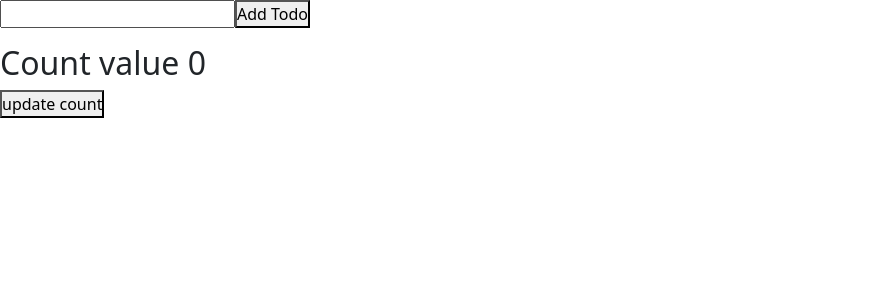
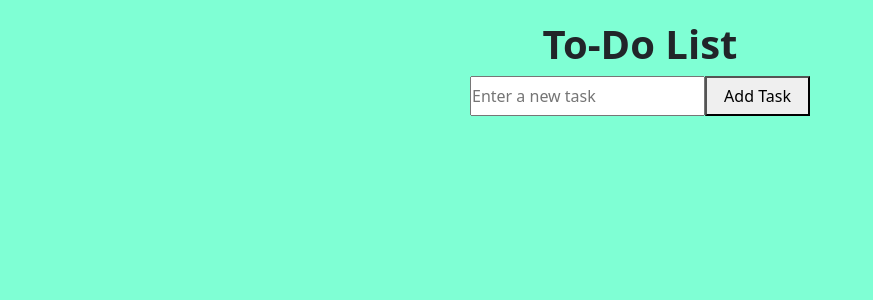
Before and after one commit to shashankbribooks/projects, a Next.js app: page /todo-list in a window 1280 px wide. Shown: the top 300 px of the page, without its empty margins (0-873 px from the left). Built offline with nearby package versions, Linux system fonts and the light colour scheme.

Commit message:
create new project learning & todo-list

```diff
--- a/src/pages/todo-list/index.js
+++ b/src/pages/todo-list/index.js
@@ -1,72 +1,70 @@
-import React, { useState, useEffect } from "react";
-function TodoList() {
-  // const storedTodos = JSON.parse(localStorage.getItem("todos") || "[]");
-  const [todos, setTodos] = useState();
-  const [todoInput, setTodoInput] = useState("");
-  useEffect(() => {
-    localStorage.setItem("todos", JSON.stringify(todos));
-  }, [todos]);
+import { useState } from "react";
+import styles from "../../pages/todo-list/todo.module.css";
 
-  const handleAddTodo = () => {
-    setTodos([...todos, { id: Date.now(), text: todoInput }]);
-    setTodoInput("");
+export default function Home() {
+  const [tasks, setTasks] = useState([]);
+  const [task, setTask] = useState("");
+
+  const addTask = () => {
+    if (task.trim() === "") return;
+    setTasks([...tasks, { id: Date.now(), text: task, completed: false }]);
+    setTask("");
   };
 
-  // if condtion is true => first logic showing & if condition is false then => second logic showing .
-  const checkNumber = (x) => {
-    return x > 10 ? "grater than 10 " : "less then or equal to 10";
+  const deleteTask = (id) => {
+    setTasks(tasks.filter((task) => task.id !== id));
   };
-  console.log(checkNumber(4));
 
-  //object
-  const person = {
-    name: "imtz",
-    age: 25,
-    course: "mca",
+  const toggleTaskCompletion = (id) => {
+    setTasks(
+      tasks.map((task) =>
+        task.id === id ? { ...task, completed: !task.completed } : task
+      )
+    );
   };
-  console.log(person.age);
-
-  //map function
-  const x = [1, 2, 3, 4, 5, 6, 7, 8, 9, 10];
-  const db = x.map((x) => x + 5);
-  console.log(db);
-
-  //filter map function
-  const num = [2, 4, 5, 6, 7, 8, 9, "num"];
-  console.log(num);
-  const even_num = num.filter((x) => x % 2 === 0);
-  console.log(even_num);
-
-  //reduce functin
-  const number = [2, 3, 4, 56, 6, 8];
-  console.log(number, "without reduce value");
-  const sum = number.reduce((acc, cur) => acc + cur);
-  console.log(sum);
-
-  //useEffect when it working our compoent is mount .. ya data fetching..
-  // useEffect(() => {
-  //   alert("welcome to our count page");
-  // }, []);
-  const [count, setCount] = useState(0);
-  // useEffect(() => {
-  //   alert("count was change");
-  // }, [count]);
 
   return (
-    <div>
-      <input value={todoInput} onChange={(e) => setTodoInput(e.target.value)} />
-      <button onClick={handleAddTodo}>Add Todo</button>
-      <ul>
-        {todos?.map((todo) => (
-          <li key={todo.id}>{todo.text}</li>
-        ))}
-      </ul>
-      <div>
-        <h2>Count value {count}</h2>
-        <button onClick={() => setCount(count + 1)}>update count</button>
+    <div className={styles.container}>
+      <div className={styles.main}>
+        <h1 className="text-center fw-bold ">To-Do List</h1>
+        <div className="d-flex justify-content-between">
+          <input
+            type="text"
+            value={task}
+            onChange={(e) => setTask(e.target.value)}
+            placeholder="Enter a new task"
+          />
+          <button onClick={addTask} className={styles.btn}>
+            Add Task
+          </button>
+        </div>
+        <ul className={`${styles.taskList} list-group-numbered `}>
+          {tasks.map((task) => (
+            <div className="d-flex justify-content-between">
+              <li
+                key={task.id}
+                className={`${styles.taskItem} list-group-item`}
+                style={{
+                  textDecoration: task.completed ? "line-through" : "none",
+                  color: task.completed ? "red" : "green",
+                  border: task.completed ? "0.005px solid red" : "none",
+                }}
+              >
+                {task.text}
+              </li>
+              <div>
+                <button
+                  onClick={() => toggleTaskCompletion(task.id)}
+                  className="me-2"
+                >
+                  {task.completed ? "Undo" : "Complete"}
+                </button>
+                <button onClick={() => deleteTask(task.id)}>Delete</button>
+              </div>
+            </div>
+          ))}
+        </ul>
       </div>
     </div>
   );
 }
-
-export default TodoList;
--- /dev/null
+++ b/src/pages/todo-list/todo.module.css
@@ -0,0 +1,32 @@
+/* styles/Home.module.css */
+.container {
+  padding: 20px;
+  background-color: aquamarine;
+  width: 100%;
+  height: 100vh;
+  display: flex;
+  justify-content: center;
+  /* align-items: center; */
+}
+.main {
+  width: 340px;
+  height: auto;
+}
+.taskList {
+  list-style-type: none;
+  padding: 0;
+  margin-top: 5px;
+}
+.taskItem {
+  display: flex;
+  align-items: center;
+  margin-bottom: 10px;
+  height: 40px;
+}
+.taskItem button {
+  margin-left: 10px;
+}
+.btn {
+  width: 133px;
+  height: 40px;
+}
```
Also changed, not shown: src/pages/learning/index.js (added, +123 -0 lines), src/pages/main.module.css (line endings or trailing spaces), src/styles/Home.module.css (line endings or trailing spaces).
